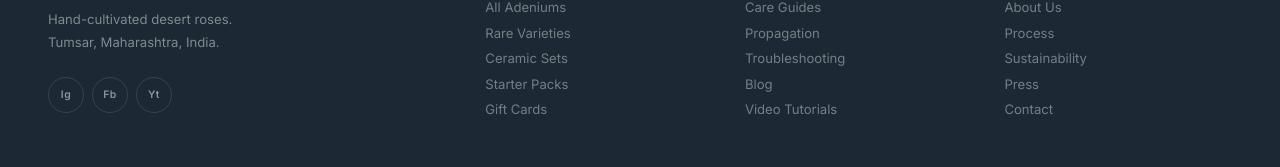
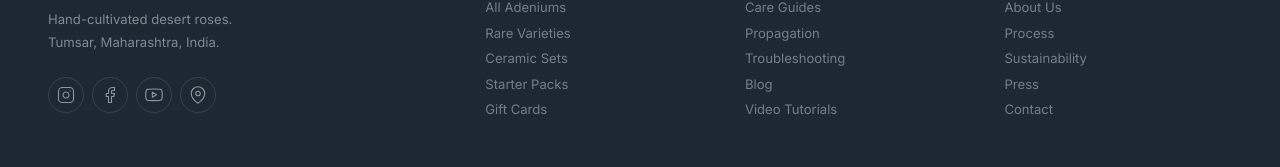
Before and after one commit to Rahul2749/AdeniumHeaven, a React (Vite) app in the folder adenium-nursery/: page / in a window 1280 px wide. Shown: the part 6516-6683 px from the top of the page. Built offline with nearby package versions, Linux system fonts and the light colour scheme; a web font is replaced by a local one.

Commit message:
Update Footer.jsx

```diff
--- a/adenium-nursery/src/components/Footer.jsx
+++ b/adenium-nursery/src/components/Footer.jsx
@@ -15,9 +15,30 @@ export default function Footer() {
               Tumsar, Maharashtra, India.
             </p>
             <div className="footer-socials">
-              <a href="https://www.instagram.com/adeniumheaven?igsh=MWZyaXJoYmIwODBuNg==" target="_blank" rel="noopener noreferrer" className="social-link">Ig</a>
-              <a href="https://www.facebook.com/profile.php?id=100085840031712" target="_blank" rel="noopener noreferrer" className="social-link">Fb</a>
-              <a href="https://youtube.com/@adeniumheaven?si=PkakAH3qaGjS87GJ" target="_blank" rel="noopener noreferrer" className="social-link">Yt</a>
+              <a href="https://www.instagram.com/adeniumheaven?igsh=MWZyaXJoYmIwODBuNg==" target="_blank" rel="noopener noreferrer" className="social-link" aria-label="Instagram">
+                <svg viewBox="0 0 24 24" fill="none" stroke="currentColor" strokeWidth="1.5" strokeLinecap="round" strokeLinejoin="round" width="18" height="18">
+                  <rect x="2" y="2" width="20" height="20" rx="5" ry="5"/>
+                  <path d="M16 11.37A4 4 0 1112.63 8 4 4 0 0116 11.37z"/>
+                  <line x1="17.5" y1="6.5" x2="17.51" y2="6.5"/>
+                </svg>
+              </a>
+              <a href="https://www.facebook.com/profile.php?id=100085840031712" target="_blank" rel="noopener noreferrer" className="social-link" aria-label="Facebook">
+                <svg viewBox="0 0 24 24" fill="none" stroke="currentColor" strokeWidth="1.5" strokeLinecap="round" strokeLinejoin="round" width="18" height="18">
+                  <path d="M18 2h-3a5 5 0 00-5 5v3H7v4h3v8h4v-8h3l1-4h-4V7a1 1 0 011-1h3z"/>
+                </svg>
+              </a>
+              <a href="https://youtube.com/@adeniumheaven?si=PkakAH3qaGjS87GJ" target="_blank" rel="noopener noreferrer" className="social-link" aria-label="YouTube">
+                <svg viewBox="0 0 24 24" fill="none" stroke="currentColor" strokeWidth="1.5" strokeLinecap="round" strokeLinejoin="round" width="18" height="18">
+                  <path d="M22.54 6.42a2.78 2.78 0 00-1.94-2C18.88 4 12 4 12 4s-6.88 0-8.6.46a2.78 2.78 0 00-1.94 2A29 29 0 001 11.75a29 29 0 00.46 5.33A2.78 2.78 0 003.4 19.1c1.72.46 8.6.46 8.6.46s6.88 0 8.6-.46a2.78 2.78 0 001.94-2 29 29 0 00.46-5.25 29 29 0 00-.46-5.43z"/>
+                  <polygon points="9.75 15.02 15.5 11.75 9.75 8.48"/>
+                </svg>
+              </a>
+              <a href="https://maps.app.goo.gl/YTm2ZmVoVLyTNQ7B8" target="_blank" rel="noopener noreferrer" className="social-link" aria-label="Location">
+                <svg viewBox="0 0 24 24" fill="none" stroke="currentColor" strokeWidth="1.5" strokeLinecap="round" strokeLinejoin="round" width="18" height="18">
+                  <path d="M21 10c0 7-9 13-9 13s-9-6-9-13a9 9 0 0118 0z"/>
+                  <circle cx="12" cy="10" r="3"/>
+                </svg>
+              </a>
             </div>
           </div>
 
```
